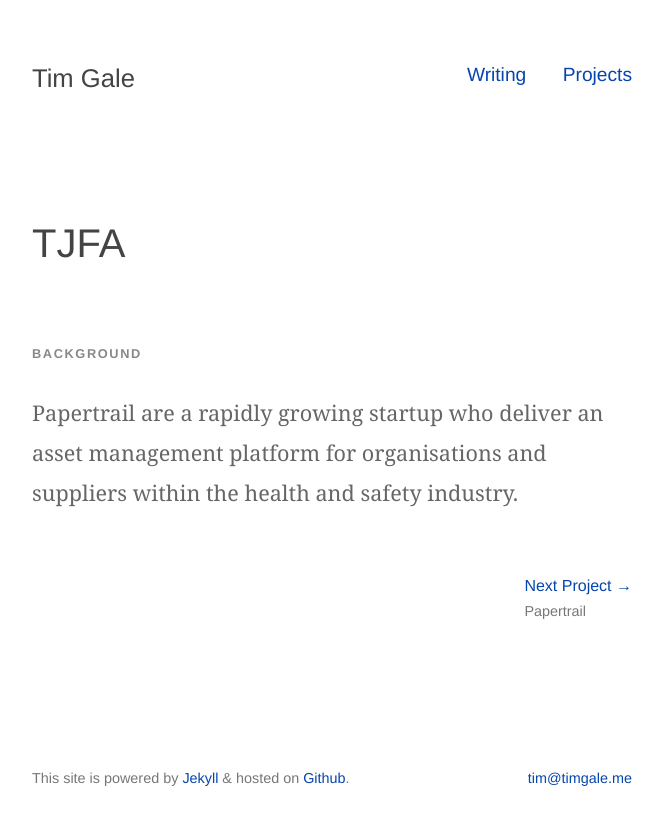
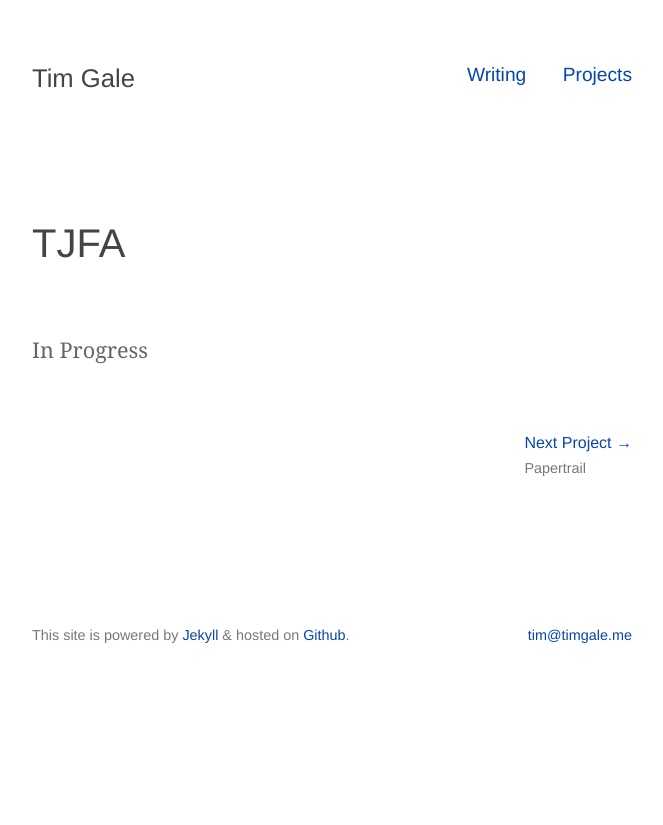
Before and after one commit to timgale/timgale.github.io, a Jekyll site: the page built from _posts/2016-05-25-tjfa.md, in a window 1280 px wide. Shown: the top 825 px of the page, without its empty margins (308-971 px from the left). Built offline with Jekyll 4.4.1, drawn with Linux system fonts in a browser that asks for light colours.

Commit message:
Update TJFA project info

```diff
--- a/_posts/2016-05-25-tjfa.md
+++ b/_posts/2016-05-25-tjfa.md
@@ -10,6 +10,4 @@ background-position: 80px 20px
 status: soon
 ---
 
-### Background
-
-Papertrail are a rapidly growing startup who deliver an asset management platform for organisations and suppliers within the health and safety industry.
+In Progress
```
